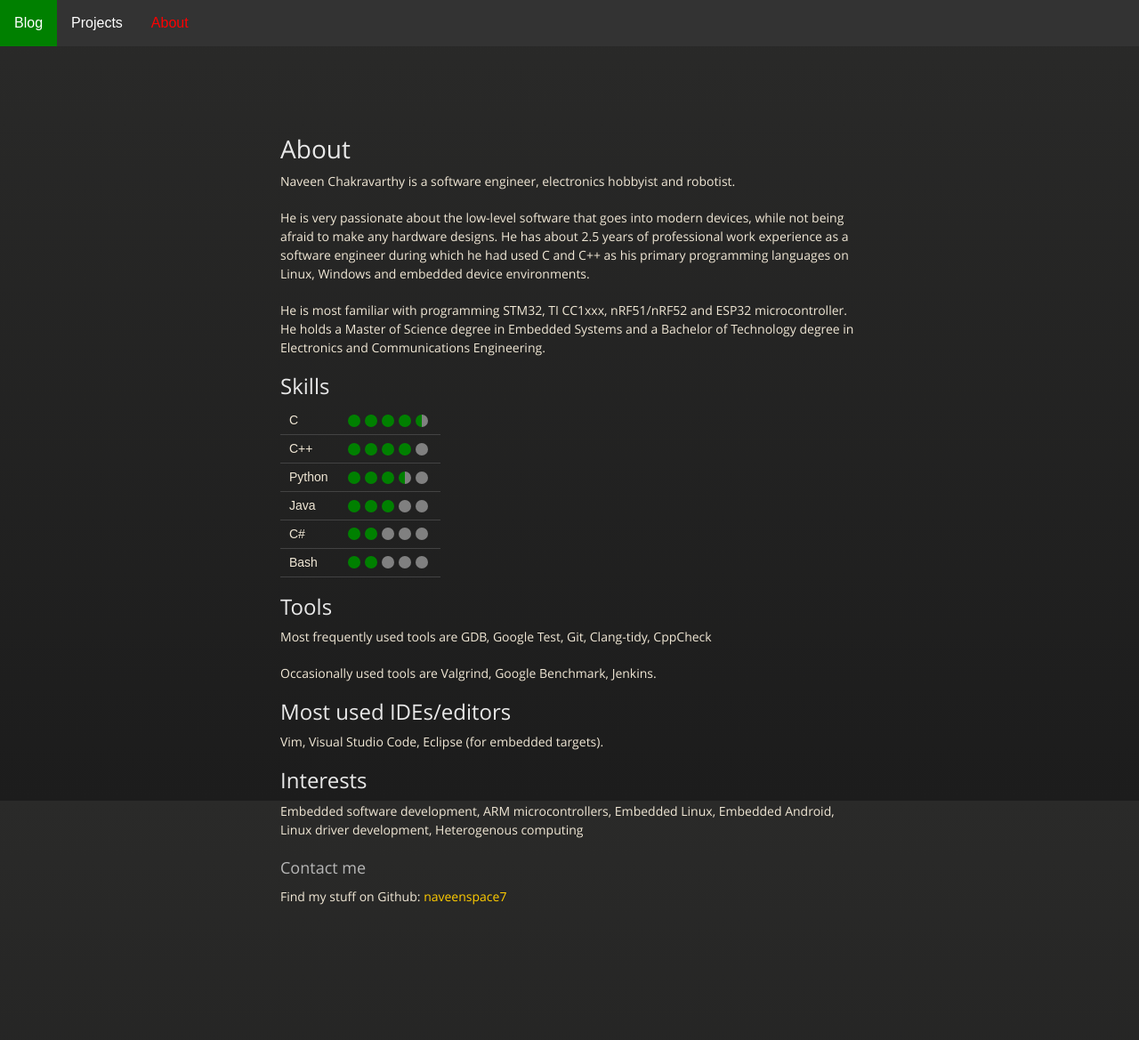
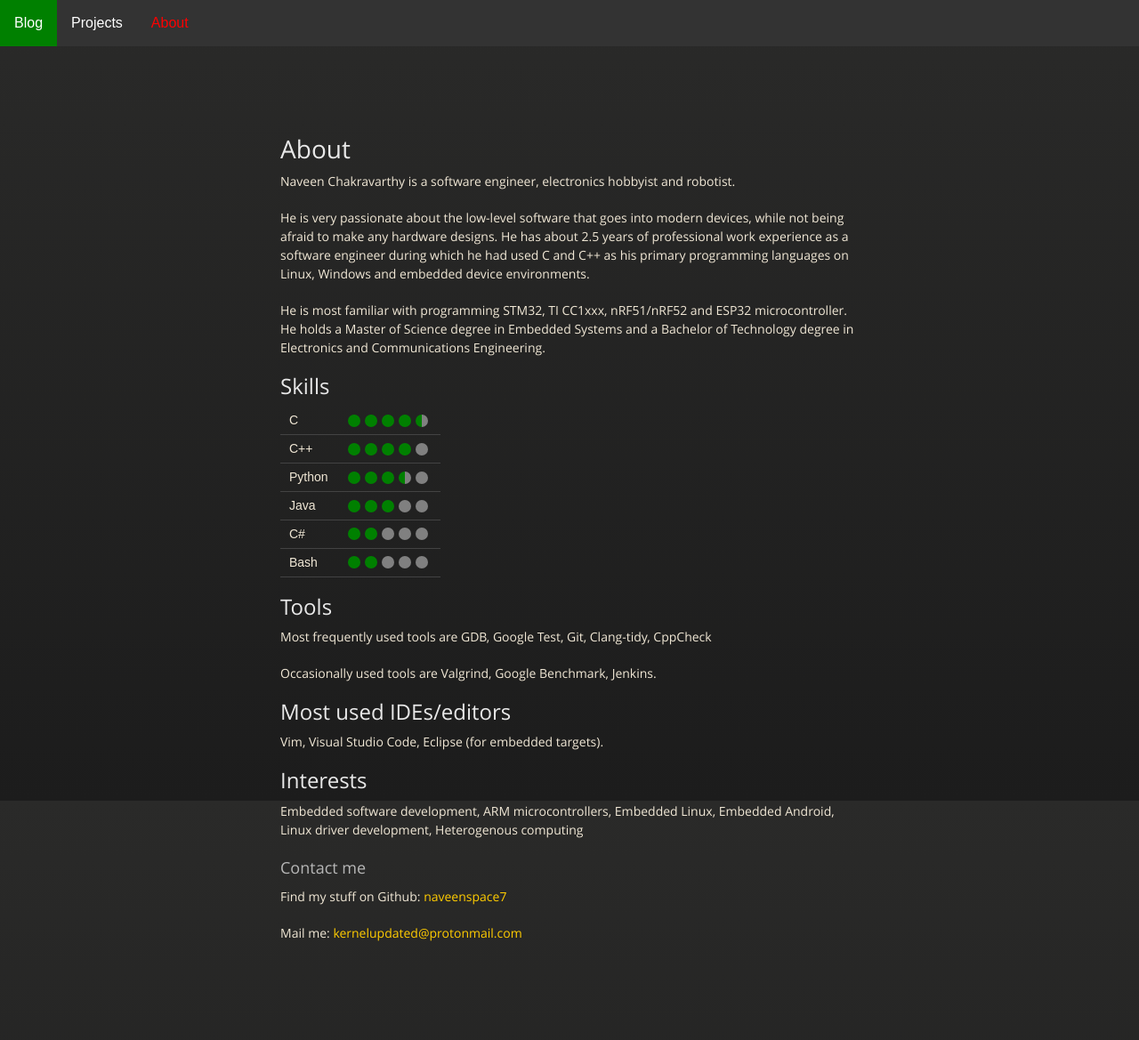
Before and after one commit to naveenspace7/naveenspace7.github.io, a Jekyll site: the page built from about.md, in a window 1280 px wide. Shown: the whole page at 89% size. Built offline with Jekyll 4.4.1, drawn with Linux system fonts in a browser that asks for light colours; before the commit the page ends 1128 px from its top, so only the background shows below that.

Commit message:
Add email

```diff
--- a/about.md
+++ b/about.md
@@ -165,5 +165,5 @@
 Find my stuff on Github:
 [naveenspace7](https://github.com/naveenspace7)
 
-<!-- Mail me:
-[naveen.j_94@outlook.com](mailto:naveen.j_94@outlook.com) -->
+Mail me:
+[kernelupdated@protonmail.com](mailto:kernelupdated@protonmail.com)
```
